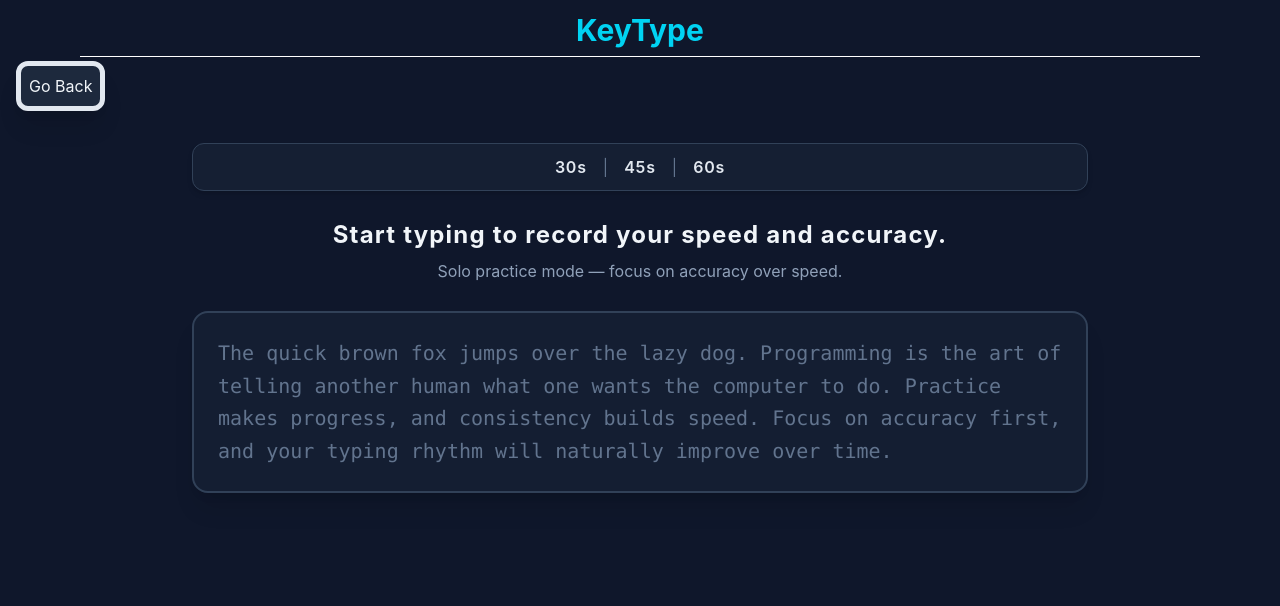
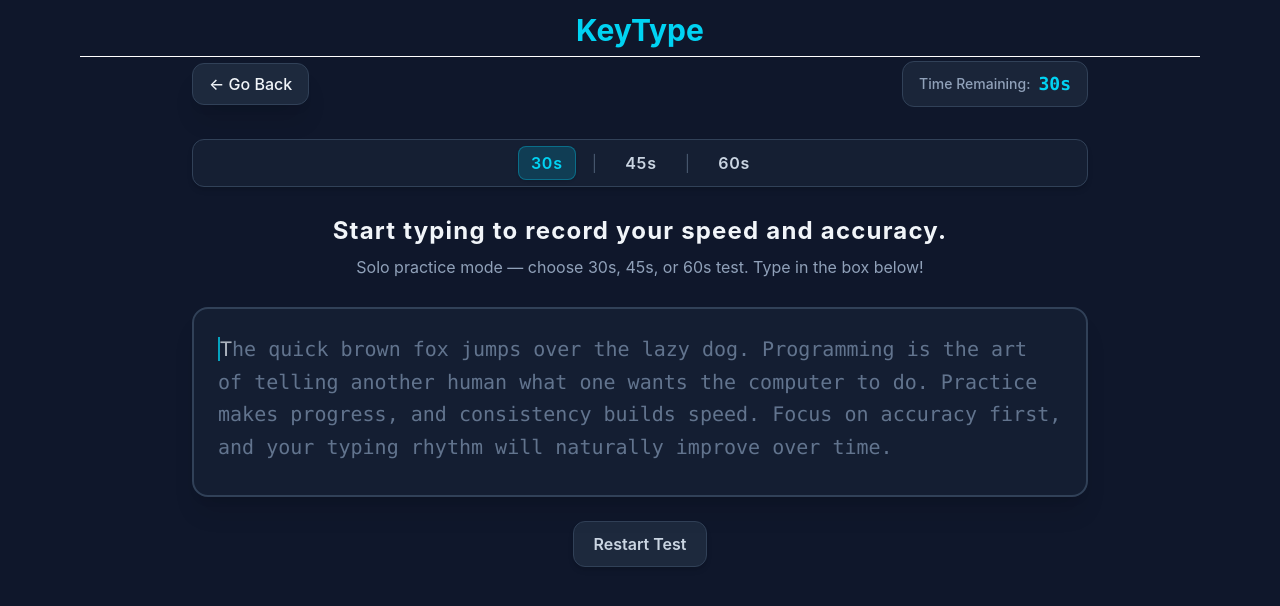
Before and after one commit to nirajv2006/KeyType, a React (Vite) app: page /STT in a window 1280 px wide. Shown: the top 606 px of the page. Built offline with nearby package versions, Linux system fonts and the light colour scheme.

Commit message:
Frontend Done

```diff
--- a/src/pages/STT.jsx
+++ b/src/pages/STT.jsx
@@ -1,4 +1,4 @@
-import React, { useState, useRef } from "react";
+import React, { useState, useRef, useEffect } from "react";
 import Transition from "../components/PageTransition.jsx";
 import Header from "../components/Header.jsx";
 import { useNavigate } from "react-router-dom";
@@ -10,49 +10,208 @@ export default function STT() {
     navigate("/");
   };
 
-  // State & Ref for handling typing input
-  const [userInput, setUserInput] = useState("");
-  const inputRef = useRef(null);
-
   const targetText =
     "The quick brown fox jumps over the lazy dog. Programming is the art of telling another human what one wants the computer to do. Practice makes progress, and consistency builds speed. Focus on accuracy first, and your typing rhythm will naturally improve over time.";
 
+  // State & Ref for handling typing input and timer
+  const [selectedDuration, setSelectedDuration] = useState(30);
+  const [timeLeft, setTimeLeft] = useState(30);
+  const [isStarted, setIsStarted] = useState(false);
+  const [isFinished, setIsFinished] = useState(false);
+
+  const [userInput, setUserInput] = useState("");
+  const [finalStats, setFinalStats] = useState({
+    wpm: 0,
+    accuracy: 0,
+    correctChars: 0,
+    incorrectChars: 0,
+    totalChars: 0,
+  });
+
+  const inputRef = useRef(null);
+  const timerRef = useRef(null);
+  const startTimeRef = useRef(null);
+  const userInputRef = useRef("");
+
+  // Keep userInputRef updated with current typing
+  useEffect(() => {
+    userInputRef.current = userInput;
+  }, [userInput]);
+
+  // Reset test state
+  const resetTest = (duration = selectedDuration) => {
+    if (timerRef.current) {
+      clearInterval(timerRef.current);
+      timerRef.current = null;
+    }
+    startTimeRef.current = null;
+    userInputRef.current = "";
+    setUserInput("");
+    setIsStarted(false);
+    setIsFinished(false);
+    setSelectedDuration(duration);
+    setTimeLeft(duration);
+    setFinalStats({
+      wpm: 0,
+      accuracy: 0,
+      correctChars: 0,
+      incorrectChars: 0,
+      totalChars: 0,
+    });
+    setTimeout(() => {
+      if (inputRef.current) {
+        inputRef.current.focus();
+      }
+    }, 50);
+  };
+
+  // Change duration handler
+  const handleDurationChange = (duration) => {
+    resetTest(duration);
+  };
+
+  // Finish the test and calculate final metrics accurately
+  const finishTest = (inputVal = userInputRef.current) => {
+    if (timerRef.current) {
+      clearInterval(timerRef.current);
+      timerRef.current = null;
+    }
+    setIsFinished(true);
+
+    // Calculate actual elapsed seconds from timestamp
+    const now = Date.now();
+    const elapsedSeconds = startTimeRef.current
+      ? Math.max(1, Math.round((now - startTimeRef.current) / 1000))
+      : 1;
+    const elapsedMinutes = elapsedSeconds / 60;
+
+    let correctChars = 0;
+    let incorrectChars = 0;
+
+    for (let i = 0; i < inputVal.length; i++) {
+      if (inputVal[i] === targetText[i]) {
+        correctChars++;
+      } else {
+        incorrectChars++;
+      }
+    }
+
+    const totalChars = inputVal.length;
+    // Standard WPM formula: (correct characters typed / 5) / elapsed minutes
+    const calculatedWpm = Math.round((correctChars / 5) / elapsedMinutes);
+    const calculatedAccuracy =
+      totalChars > 0 ? Math.round((correctChars / totalChars) * 100) : 100;
+
+    setFinalStats({
+      wpm: Math.max(0, calculatedWpm),
+      accuracy: Math.max(0, calculatedAccuracy),
+      correctChars,
+      incorrectChars,
+      totalChars,
+    });
+  };
+
+  // Timer countdown management
+  useEffect(() => {
+    if (isStarted && !isFinished) {
+      timerRef.current = setInterval(() => {
+        setTimeLeft((prev) => {
+          if (prev <= 1) {
+            clearInterval(timerRef.current);
+            timerRef.current = null;
+            finishTest(userInputRef.current);
+            return 0;
+          }
+          return prev - 1;
+        });
+      }, 1000);
+    }
+
+    return () => {
+      if (timerRef.current) {
+        clearInterval(timerRef.current);
+        timerRef.current = null;
+      }
+    };
+  }, [isStarted, isFinished]);
+
+  // Handle typing input
+  const handleInputChange = (e) => {
+    if (isFinished) return;
+
+    const val = e.target.value;
+
+    // Start timer on first keystroke
+    if (!isStarted && val.length > 0) {
+      startTimeRef.current = Date.now();
+      setIsStarted(true);
+    }
+
+    setUserInput(val);
+
+    // If player finishes typing the entire target text
+    if (val.length >= targetText.length) {
+      finishTest(val);
+    }
+  };
+
   // Force focus to the hidden input on click
   const handleContainerClick = () => {
-    if (inputRef.current) {
+    if (inputRef.current && !isFinished) {
       inputRef.current.focus();
     }
   };
 
   return (
     <Transition>
-      <div className=" min-h-screen bg-slate-900 px-4 pb-8">
+      <div className="relative min-h-screen bg-slate-900 px-4 pb-8">
         <Header />
 
+        <div className="max-w-4xl mx-auto flex items-center justify-between mb-4">
           <button
-        onClick={() => handleGoBack()}
-        className="bg-slate-800 hover:bg-slate-700 text-slate-100 hover:text-cyan-500 rounded border border-5 border-slate-200 hover:border-cyan-500 rounded-xl p-2 shadow-xl hover:scale-105 transition-all duration-200 cursor-pointer group"
+            onClick={handleGoBack}
+            className="bg-slate-800 hover:bg-slate-700 text-slate-100 hover:text-cyan-400 rounded-xl border border-slate-700 hover:border-cyan-500 px-4 py-2 shadow-xl hover:scale-105 transition-all duration-200 cursor-pointer flex items-center gap-2 font-medium"
           >
-          Go Back
+            ← Go Back
           </button>
+
+          {/* Active Timer Display */}
+          <div className="flex items-center gap-2 bg-slate-800/80 border border-slate-700 rounded-xl px-4 py-2">
+            <span className="text-slate-400 text-sm font-medium">Time Remaining:</span>
+            <span
+              className={`text-lg font-mono font-bold ${
+                timeLeft <= 10 ? "text-red-400 animate-pulse" : "text-cyan-400"
+              }`}
+            >
+              {timeLeft}s
+            </span>
+          </div>
+        </div>
+
         <div className="flex flex-col items-center justify-center">
           {/* Main Content Area */}
-        <main className="flex flex-col items-center justify-center gap-6 w-full max-w-4xl my-auto mt-8">
+          <main className="flex flex-col items-center justify-center gap-6 w-full max-w-4xl my-auto mt-4">
 
-          {/* Status / Timer Selector Bar */}
-          <div className="w-full h-12 flex items-center justify-center border-slate-700 border rounded-xl px-6 bg-slate-800/50 shadow-md gap-4">
-            <button className="cursor-pointer text-slate-200 text-sm sm:text-base font-semibold tracking-wider hover:text-cyan-400 transition-all duration-200">
-              30s
+            {/* Status / Timer Selector Bar - disappears once typing starts */}
+            {!isStarted && (
+              <div className="w-full h-12 flex items-center justify-center border-slate-700 border rounded-xl px-6 bg-slate-800/50 shadow-md gap-4 transition-all duration-300">
+                {[30, 45, 60].map((dur, index) => (
+                  <React.Fragment key={dur}>
+                    {index > 0 && <span className="text-slate-600">|</span>}
+                    <button
+                      onClick={() => handleDurationChange(dur)}
+                      className={`cursor-pointer text-sm sm:text-base font-semibold tracking-wider transition-all duration-200 px-3 py-1 rounded-lg ${
+                        selectedDuration === dur
+                          ? "bg-cyan-500/20 text-cyan-400 border border-cyan-500/40 shadow-sm"
+                          : "text-slate-300 hover:text-cyan-400 hover:bg-slate-700/50"
+                      }`}
+                    >
+                      {dur}s
                     </button>
-            <span className="text-slate-500">|</span>
-            <button className="cursor-pointer text-slate-200 text-sm sm:text-base font-semibold tracking-wider hover:text-cyan-400 transition-all duration-200">
-              45s
-            </button>
-            <span className="text-slate-500">|</span>
-            <button className="cursor-pointer text-slate-200 text-sm sm:text-base font-semibold tracking-wider hover:text-cyan-400 transition-all duration-200">
-              60s
-            </button>
+                  </React.Fragment>
+                ))}
               </div>
+            )}
 
             {/* Subtitle Instructions */}
             <div className="text-center my-1">
@@ -60,21 +219,24 @@ export default function STT() {
                 Start typing to record your speed and accuracy.
               </h1>
               <p className="text-slate-400 text-sm sm:text-base mt-2">
-              Solo practice mode — focus on accuracy over speed.
+                Solo practice mode — choose 30s, 45s, or 60s test. Type in the box below!
               </p>
             </div>
 
             {/* Typing Container */}
             <div
               onClick={handleContainerClick}
-            className="relative w-full min-h-[180px] flex items-start justify-start border-2 border-slate-700 bg-slate-800/40 rounded-2xl p-6 shadow-xl cursor-text overflow-hidden"
+              className={`relative w-full min-h-[190px] flex items-start justify-start border-2 bg-slate-800/40 rounded-2xl p-6 shadow-xl cursor-text overflow-hidden transition-all duration-200 ${
+                isFinished ? "opacity-40 pointer-events-none border-slate-700" : "border-slate-700 hover:border-slate-600"
+              }`}
             >
               {/* Invisible Input capturing keypresses */}
               <input
                 ref={inputRef}
                 type="text"
                 value={userInput}
-              onChange={(e) => setUserInput(e.target.value)}
+                onChange={handleInputChange}
+                disabled={isFinished}
                 className="absolute inset-0 w-full h-full opacity-0 z-10 cursor-text"
                 autoFocus
               />
@@ -82,7 +244,7 @@ export default function STT() {
               {/* Target Text with Character-by-Character Highlighting */}
               <p className="text-lg sm:text-xl font-mono leading-relaxed select-none pointer-events-none z-0">
                 {targetText.split("").map((char, index) => {
-                let colorClass = "text-slate-500"; // Default color for untyped letters
+                  let colorClass = "text-slate-500"; // Default untyped letter
 
                   if (index < userInput.length) {
                     // Correct letter = Cyan accent, Mistake = Red highlight
@@ -90,6 +252,9 @@ export default function STT() {
                       userInput[index] === char
                         ? "text-cyan-400 bg-cyan-950/30 rounded-xs"
                         : "text-red-400 bg-red-950/60 underline rounded-xs";
+                  } else if (index === userInput.length) {
+                    // Current cursor position indicator
+                    colorClass = "text-slate-200 border-l-2 border-cyan-400 animate-pulse";
                   }
 
                   return (
@@ -100,8 +265,89 @@ export default function STT() {
                 })}
               </p>
             </div>
+
+            {/* Restart Button */}
+            <button
+              onClick={() => resetTest(selectedDuration)}
+              className="bg-slate-800 hover:bg-slate-700 text-slate-300 hover:text-cyan-400 border border-slate-700 hover:border-cyan-500 px-5 py-2.5 rounded-xl font-semibold transition-all duration-200 cursor-pointer shadow-md hover:scale-105"
+            >
+              Restart Test
+            </button>
           </main>
         </div>
+
+        {/* Results Modal Popup */}
+        {isFinished && (
+          <div className="fixed inset-0 z-50 flex items-center justify-center bg-slate-950/75 backdrop-blur-sm p-4 animate-in fade-in duration-200">
+            <div className="bg-slate-800 border border-slate-700 rounded-2xl p-6 sm:p-8 max-w-md w-full shadow-2xl flex flex-col items-center text-center transform scale-100 transition-all">
+              <div className="w-16 h-16 bg-cyan-500/10 border border-cyan-500/30 rounded-full flex items-center justify-center mb-4 text-cyan-400 text-2xl font-bold">
+                🏆
+              </div>
+
+              <h2 className="text-2xl sm:text-3xl font-bold text-slate-100 mb-1">
+                Test Complete!
+              </h2>
+              <p className="text-slate-400 text-sm mb-6">
+                Here is your solo typing test summary ({selectedDuration}s test)
+              </p>
+
+              {/* Stats Cards */}
+              <div className="grid grid-cols-2 gap-4 w-full mb-6">
+                <div className="bg-slate-900/80 border border-slate-700/80 rounded-xl p-4 flex flex-col items-center">
+                  <span className="text-xs font-semibold uppercase tracking-wider text-slate-400 mb-1">
+                    Speed
+                  </span>
+                  <span className="text-3xl font-extrabold text-cyan-400 font-mono">
+                    {finalStats.wpm}
+                  </span>
+                  <span className="text-xs text-slate-500 mt-1">Words Per Minute</span>
+                </div>
+
+                <div className="bg-slate-900/80 border border-slate-700/80 rounded-xl p-4 flex flex-col items-center">
+                  <span className="text-xs font-semibold uppercase tracking-wider text-slate-400 mb-1">
+                    Accuracy
+                  </span>
+                  <span className="text-3xl font-extrabold text-emerald-400 font-mono">
+                    {finalStats.accuracy}%
+                  </span>
+                  <span className="text-xs text-slate-500 mt-1">Correct Keystrokes</span>
+                </div>
+              </div>
+
+              {/* Detailed Breakdown */}
+              <div className="w-full bg-slate-900/50 border border-slate-700/50 rounded-xl p-3 mb-6 flex justify-around text-xs text-slate-300">
+                <div>
+                  <span className="text-slate-500">Correct:</span>{" "}
+                  <span className="text-emerald-400 font-semibold">{finalStats.correctChars}</span>
+                </div>
+                <div>
+                  <span className="text-slate-500">Errors:</span>{" "}
+                  <span className="text-red-400 font-semibold">{finalStats.incorrectChars}</span>
+                </div>
+                <div>
+                  <span className="text-slate-500">Characters:</span>{" "}
+                  <span className="text-slate-200 font-semibold">{finalStats.totalChars}</span>
+                </div>
+              </div>
+
+              {/* Actions */}
+              <div className="flex gap-3 w-full">
+                <button
+                  onClick={() => resetTest(selectedDuration)}
+                  className="flex-1 bg-cyan-500 hover:bg-cyan-400 text-slate-950 font-bold py-3 px-4 rounded-xl transition-all duration-200 shadow-lg cursor-pointer hover:scale-[1.02]"
+                >
+                  Try Again
+                </button>
+                <button
+                  onClick={handleGoBack}
+                  className="flex-1 bg-slate-700 hover:bg-slate-600 text-slate-200 font-semibold py-3 px-4 rounded-xl transition-all duration-200 cursor-pointer hover:scale-[1.02]"
+                >
+                  Go Back
+                </button>
+              </div>
+            </div>
+          </div>
+        )}
       </div>
     </Transition>
   );
```
Lines whose indentation alone changed are shown as unchanged.
